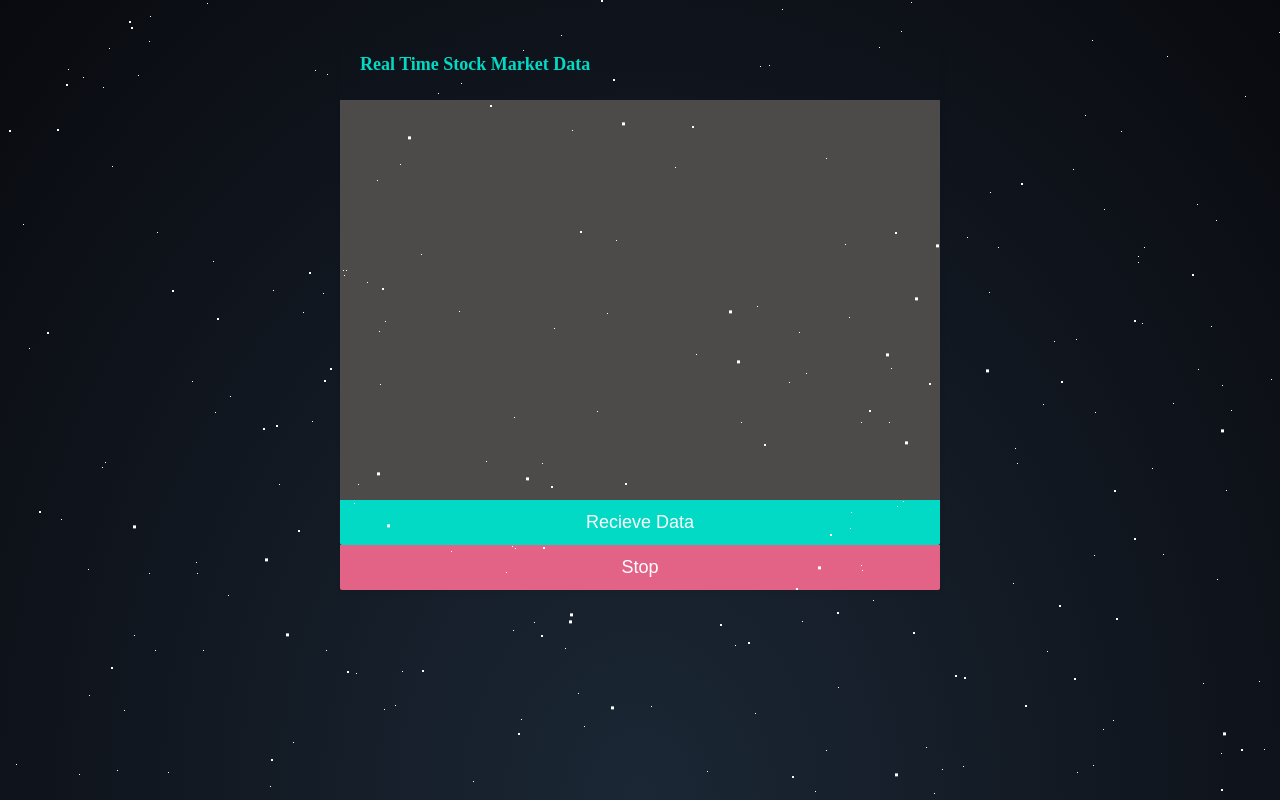
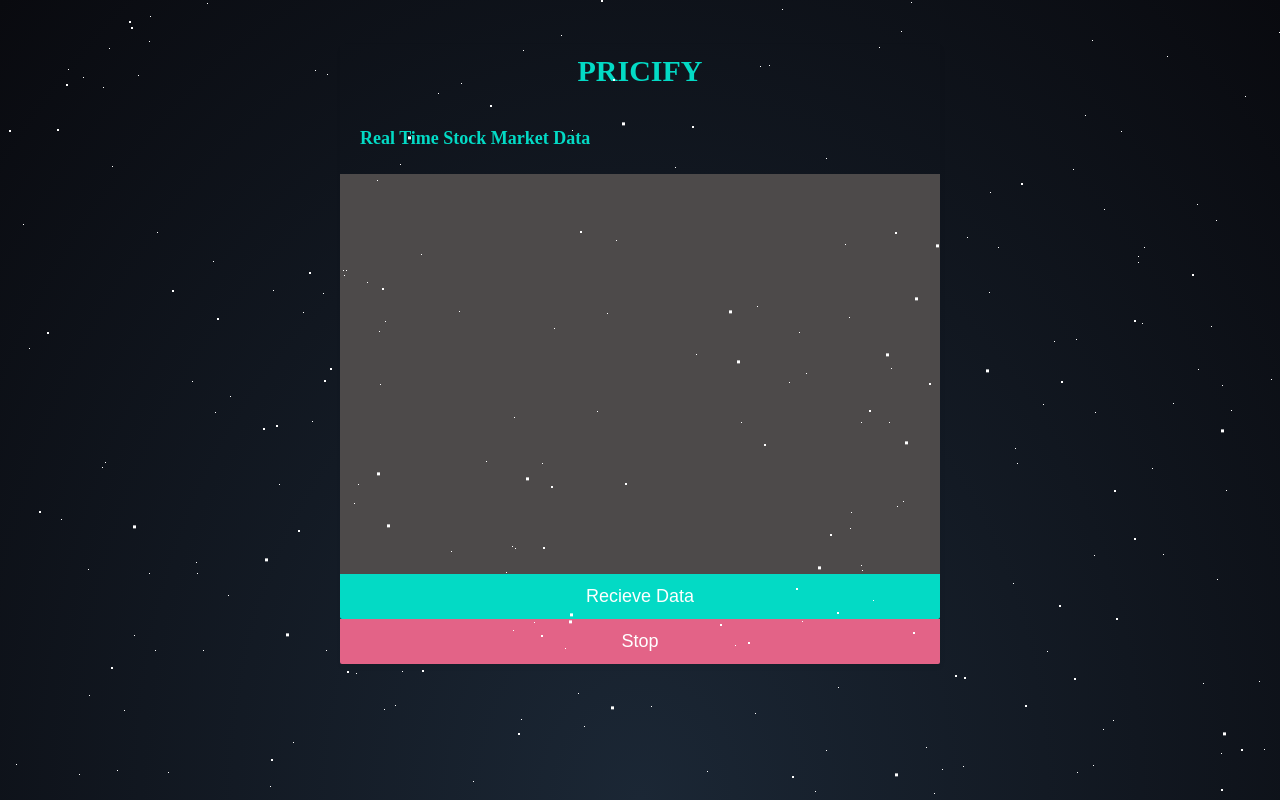
Before and after one commit to sprakhar2002/Pricify, a website: page public/index.html in a window 1280 px wide. Shown: the top 800 px of the page. Drawn offline with nearby package versions, Linux system fonts and the light colour scheme; no server answers.

Commit message:
final changes

```diff
--- a/public/chat.js
+++ b/public/chat.js
@@ -27,6 +27,6 @@ btn1.addEventListener('click', function(){
 
 // Listen for events
 socket.on('chat', function(data){
-    output.innerHTML += '<p><strong>' + data.name + ': </strong>' + data.pri + '</p>';
+    output.innerHTML += '<p><strong>' + data.name + ': </strong>' + data.pri +'</p>';
     chat.scrollTop = chat.scrollHeight;
 });
--- a/public/index.html
+++ b/public/index.html
@@ -7,13 +7,14 @@
     <div id='stars3'></div>
     <head>
         <meta charset="utf-8">
-        <title>WebScockets 101</title>
+        <title>Pricify</title>
         <script src="https://cdnjs.cloudflare.com/ajax/libs/socket.io/1.7.3/socket.io.js"></script>
         <link href="/styles.css" rel="stylesheet" />
     </head>
     <body>
 
         <div id="stock-chat">
+            <h1>PRICIFY</h1>
             <h2>Real Time Stock Market Data</h2>
             <div id="chat-window">
                 <div id="output"></div>
--- a/public/styles.css
+++ b/public/styles.css
@@ -2,6 +2,12 @@ body{
     font-family: 'Nunito';
 }
 
+h1{
+    font-size: 30px;
+    padding: 10px 20px;
+    color: #03dac5;
+    text-align: center;
+}
 h2{
     font-size: 18px;
     padding: 10px 20px;
```
Also changed, not shown: images/opening.png, images/working .png.
